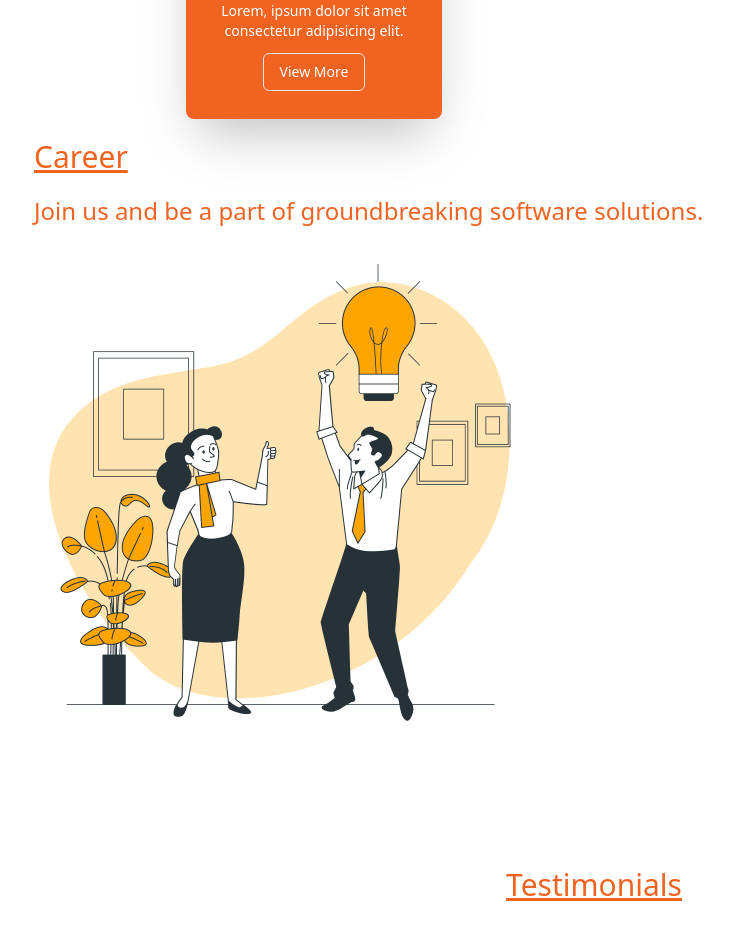
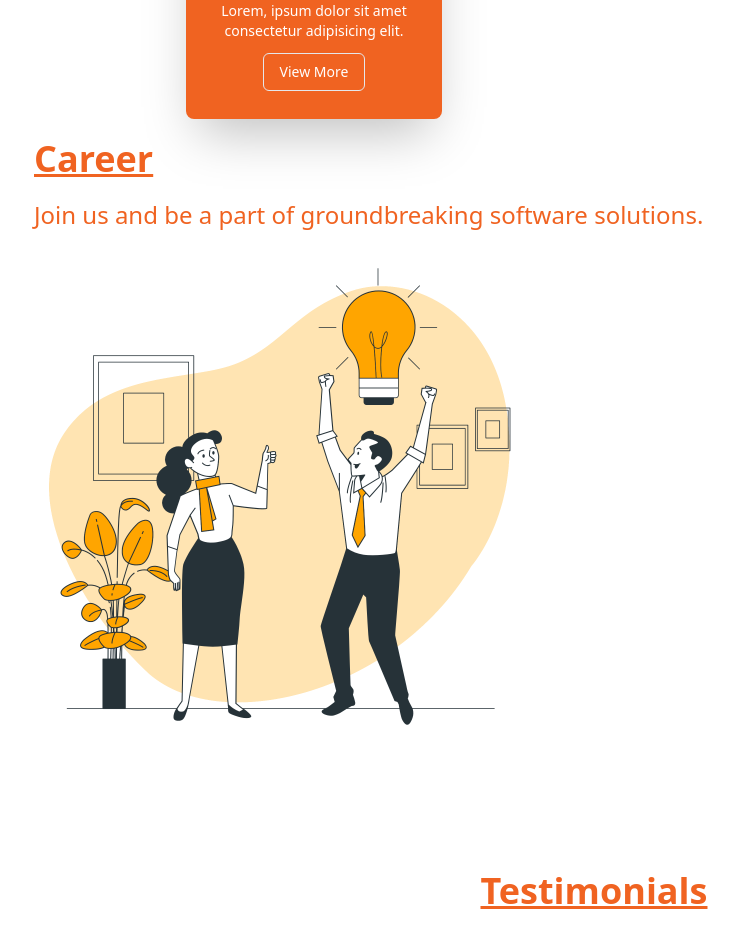
Before and after one commit to Kaminikjha/GTS, a React (Create React App) app: page / in a window 1280 px wide. Shown: the part 2720-3648 px from the top of the page, without its empty margins (46-785 px from the left). Built offline with nearby package versions, Linux system fonts and the light colour scheme.

Commit message:
text font changes

```diff
--- a/src/components/Career.js
+++ b/src/components/Career.js
@@ -89,7 +89,7 @@ const Career = () => {
 
 
 <div>
-  <h1 className=' text-[#f06321]  text-sm md:text-3xl underline'>Career</h1>
+  <h1 className=' text-[#f06321] text-2xl md:text-4xl font-bold underline'>Career</h1>
   <p className=' text-sm md:text-2xl  text-[#f06321]  py-5'>Join us and be a part of groundbreaking software solutions.</p>
     <img src={image} width={500}  alt=" Avtar Image" />
 </div>
--- a/src/components/Testimonials.js
+++ b/src/components/Testimonials.js
@@ -10,7 +10,7 @@ const Testimonials = () => {
         id="Testimonials"
         className="w-full flex flex-col gap-5 h-fit  px-7 py-10 lg:px-16 lg-py-20"
       >
-        <p className="text-center text-[#f06321]   text-sm md:text-3xl underline"> Testimonials </p>
+        <p className="text-center text-[#f06321] text-2xl md:text-4xl font-bold underline"> Testimonials </p>
 
         <p className=" text-[#f06321] text-center text-sm md:text-2xl leading-tight tracking-tight">
           Discover what our clients think about our services.<br/> Read testimonials
```
